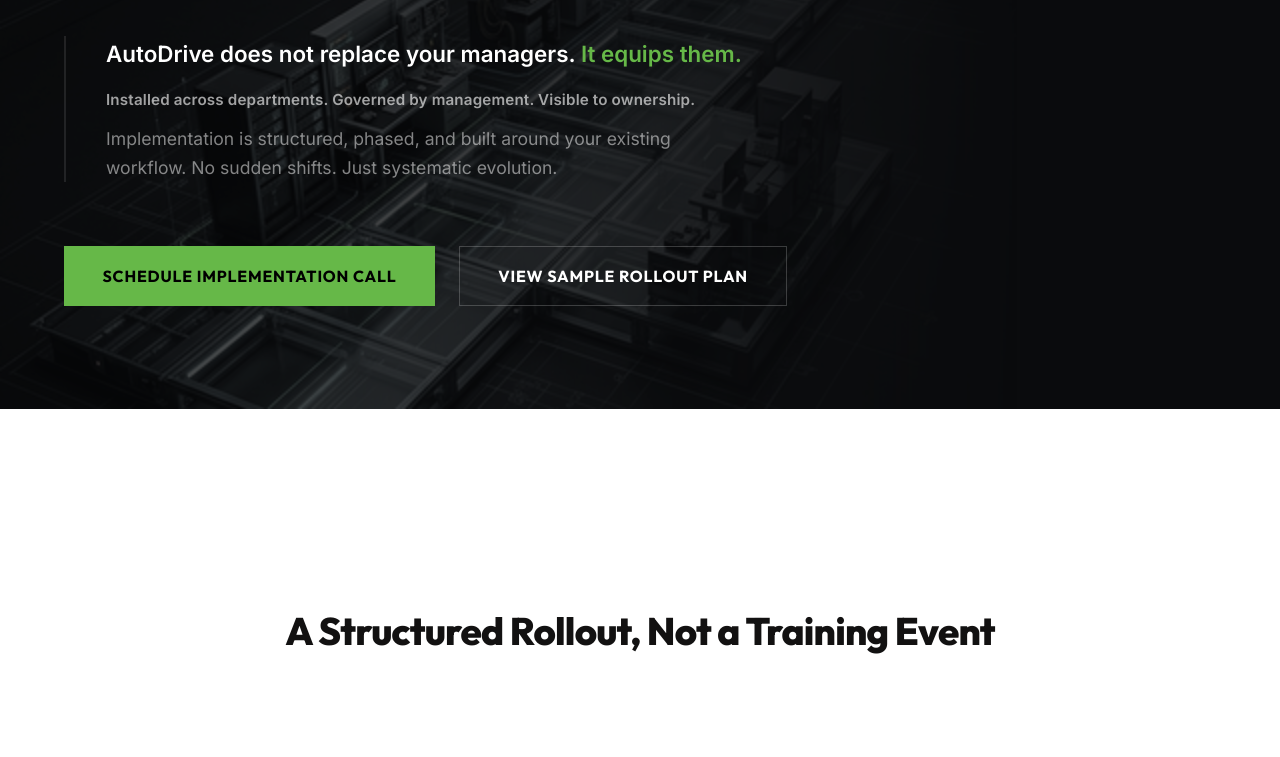
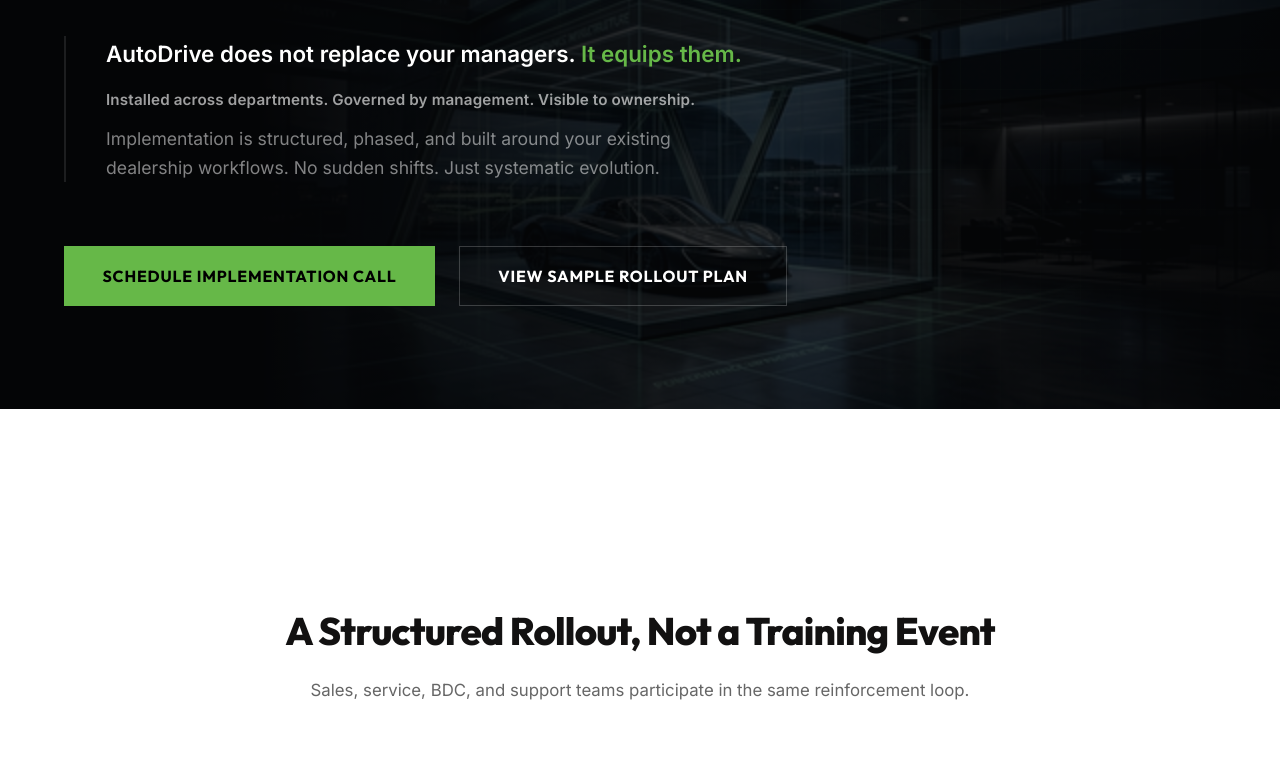
Before and after one commit to AutoKnerd/autodrive_web, a React (Vite) app: page /implementation in a window 1280 px wide. Shown: the part 391-1148 px from the top of the page. Built offline with nearby package versions, Linux system fonts and the light colour scheme.

Commit message:
Refine implementation page for cross-department scope

```diff
--- a/src/pages/Implementation.tsx
+++ b/src/pages/Implementation.tsx
@@ -21,16 +21,31 @@
                 overflow: 'hidden'
             }}>
                 {/* Subtle Architecture background */}
-                {/* Architectural Background */}
+                {/* Architectural Dealership Background */}
                 <div style={{
                     position: 'absolute', top: 0, right: 0, width: '100%', height: '100%',
-                    backgroundImage: 'url("/implementation-hero.png")', backgroundSize: 'cover', backgroundPosition: 'center',
-                    maskImage: 'linear-gradient(to right, rgba(0,0,0,1) 25%, rgba(0,0,0,0) 80%)',
-                    WebkitMaskImage: 'linear-gradient(to right, rgba(0,0,0,1) 25%, rgba(0,0,0,0) 80%)',
-                    opacity: 0.45,
+                    backgroundImage: `
+                        linear-gradient(to right, rgba(10, 11, 13, 1) 20%, rgba(10, 11, 13, 0.4) 60%, rgba(10, 11, 13, 0.8) 100%),
+                        url("/hero-visual-dealership.png")
+                    `,
+                    backgroundSize: 'cover',
+                    backgroundPosition: 'center',
+                    opacity: 0.5,
                     zIndex: 1,
-                    filter: 'saturate(0.4) brightness(0.6)'
-                }}></div>
+                    filter: 'grayscale(0.3) contrast(1.1) brightness(0.7)'
+                }}>
+                    {/* Subtle Engineering Grid Overlay */}
+                    <div style={{
+                        position: 'absolute', top: 0, left: 0, width: '100%', height: '100%',
+                        backgroundImage: `
+                            linear-gradient(rgba(102, 184, 72, 0.05) 1px, transparent 1px),
+                            linear-gradient(90deg, rgba(102, 184, 72, 0.05) 1px, transparent 1px)
+                        `,
+                        backgroundSize: '40px 40px',
+                        maskImage: 'radial-gradient(circle at 70% 50%, black, transparent 70%)',
+                        WebkitMaskImage: 'radial-gradient(circle at 70% 50%, black, transparent 70%)'
+                    }}></div>
+                </div>
 
                 <div className="container hero-content" style={{ position: 'relative', zIndex: 10 }}>
                     <motion.div
@@ -54,7 +69,7 @@
                                 Installed across departments. Governed by management. Visible to ownership.
                             </p>
                             <p style={{ fontSize: '1.1rem', color: 'rgba(255,255,255,0.5)', lineHeight: 1.6, maxWidth: '600px' }}>
-                                Implementation is structured, phased, and built around your existing workflow. No sudden shifts. Just systematic evolution.
+                                Implementation is structured, phased, and built around your existing dealership workflows. No sudden shifts. Just systematic evolution.
                             </p>
                         </div>
 
@@ -71,6 +86,9 @@
                 <div className="container">
                     <div style={{ textAlign: 'center', marginBottom: '6rem' }}>
                         <h2 style={{ fontSize: '2.4rem', fontWeight: 800, letterSpacing: '-0.02em' }}>A Structured Rollout, Not a Training Event</h2>
+                        <p style={{ marginTop: '0.9rem', fontSize: '1.05rem', color: '#666', lineHeight: 1.55 }}>
+                            Sales, service, BDC, and support teams participate in the same reinforcement loop.
+                        </p>
                     </div>
 
                     <div className="mobile-stack" style={{ display: 'grid', gridTemplateColumns: 'repeat(auto-fit, minmax(280px, 1fr))', gap: '1px', background: '#eee', border: '1px solid #eee' }}>
@@ -96,7 +114,7 @@
                             {
                                 phase: "Phase 4",
                                 title: "Performance Stabilization",
-                                items: ["Skill trendlines visible", "Coaching prompts triggered automatically", "Culture becomes predictable"],
+                                items: ["Behavior trendlines visible", "Coaching prompts triggered automatically", "Culture becomes predictable"],
                                 desc: "Consistency becomes structural, not motivational."
                             }
                         ].map((p, i) => (
@@ -141,7 +159,7 @@
 
                         <div className="mobile-stack" style={{ display: 'flex', flexDirection: 'column', gap: '1.5rem', width: '100%' }}>
                             {[
-                                { day: "Monday", time: "5 MIN", task: "Execution rep before shift start.", icon: <Zap size={20} /> },
+                                { day: "Monday", time: "5 MIN", task: "Execution rep aligned to today's workflow.", icon: <Zap size={20} /> },
                                 { day: "Wednesday", time: "DATA", task: "Manager sees workflow handoff gap between departments.", icon: <TrendingUp size={20} /> },
                                 { day: "Friday", time: "10 MIN", task: "Reinforcement meeting using auto-generated guide.", icon: <Users size={20} /> }
                             ].map((item, i) => (
@@ -192,7 +210,7 @@
                             },
                             {
                                 role: "For Frontline Teams",
-                                items: ["Execution reps", "Performance progression", "Role-based progression"]
+                                items: ["Execution reps", "Performance visibility", "Role-based progression"]
                             }
                         ].map((role) => (
                             <div key={role.role} style={{
@@ -227,6 +245,7 @@
                                     "No external consultants onsite",
                                     "No disruption to sales flow",
                                     "No department restructuring required",
+                                    "No new hiring required",
                                     "No new complex systems to manage"
                                 ].map(item => (
                                     <li key={item} style={{ marginBottom: '1rem', display: 'flex', gap: '1rem', alignItems: 'center' }}>
```
